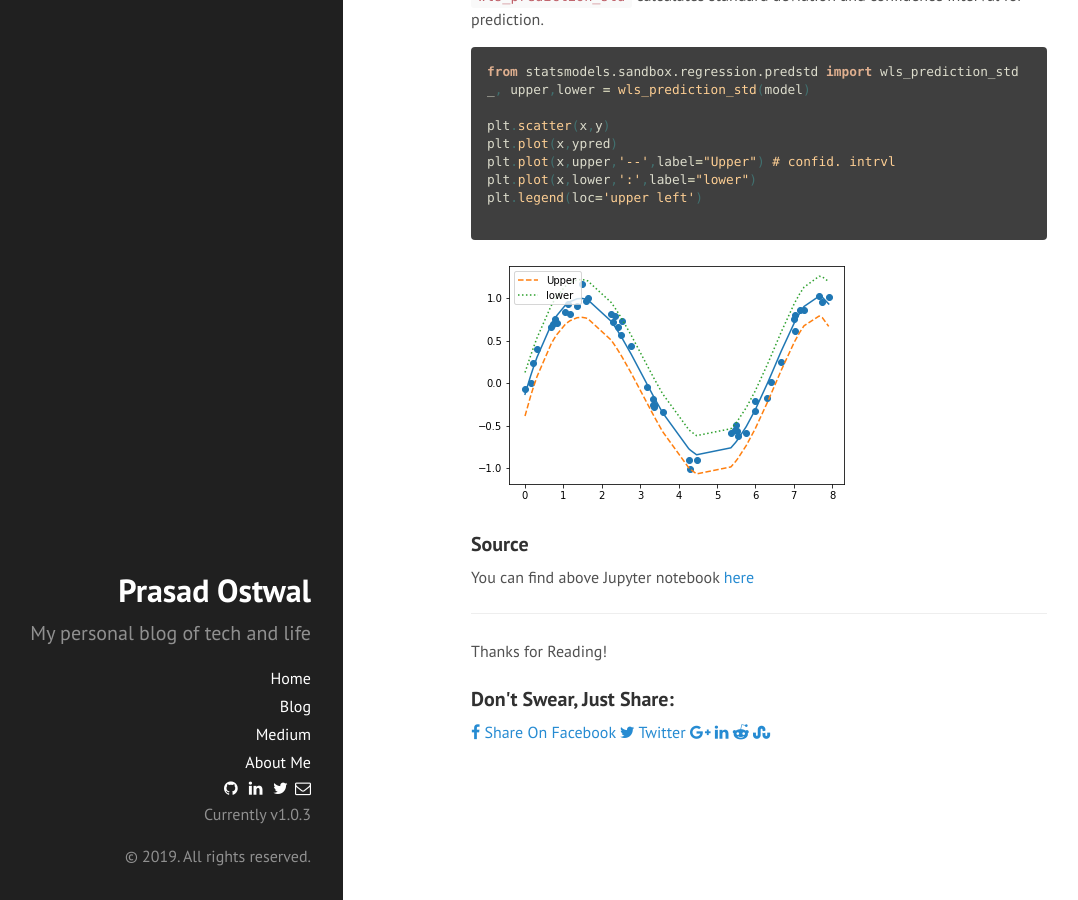
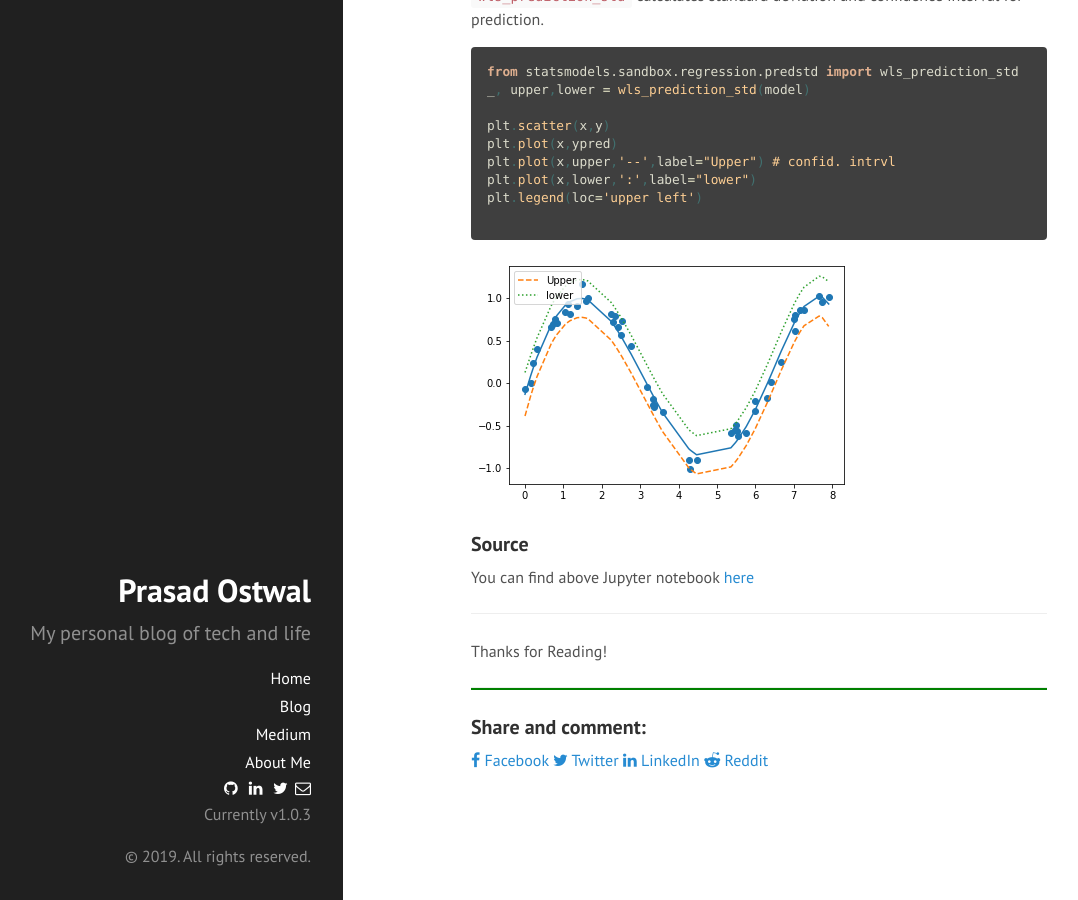
Before and after one commit to ostwalprasad/ostwalprasad.github.io, a Jekyll site: the page built from _posts/2019-01-10-Polynomial Regression using statsmodel.markdown, in a window 1280 px wide and 900 px high, scrolled down 4789 px. Shown: the whole window, without its empty margins (57-1135 px from the left). Built offline with Jekyll 4.4.1, drawn with Linux system fonts in a browser that asks for light colours; formulas are drawn with MathJax 3; comment, search, counter and statistics services are not loaded.

Commit message:
Added social buttons

```diff
--- a/_config.yml
+++ b/_config.yml
@@ -35,6 +35,7 @@ plugins:
   - jekyll-feed
   - jekyll-seo-tag
   - jekyll-sitemap
+  - jekyll-paginate
 
 
 
--- a/_includes/social-buttons.html
+++ b/_includes/social-buttons.html
@@ -1,33 +1,26 @@
 <div class="social-buttons">
+
+<hr size="6" width="100%" align="left" color="green">
 		<h3>
-			Don't Swear, Just Share:
+			Share and comment:
 		</h3>
     <a href="https://facebook.com/sharer.php?u={{ site.url }}{{ page.url }}"
     rel="nofollow" target="_blank" title="Share on Facebook" class="z-2 z-h social fb">
-    	<i class="fa fa-facebook"></i> Share On Facebook
+    	<i class="fa fa-facebook"></i> Facebook
     </a>
 
-    <a href="https://twitter.com/intent/tweet?text={{ page.title }}&url={{ site.url }}{{ page.url }}&via=bootyocean18"
+    <a href="https://twitter.com/intent/tweet?text={{ page.title }}&url={{ site.url }}{{ page.url }}"
     rel="nofollow" target="_blank" title="Share on Twitter" class="z-2 z-h social tw">
     	<i class="fa fa-twitter"></i> Twitter</a>
 
-    <a href="https://plus.google.com/share?url={{ site.url }}{{ page.url }}"
-    rel="nofollow" target="_blank" title="Share on Google+" class="z-2 z-h social gp">
-    	<i class="fa fa-google-plus"></i>
-    </a>
-
     <a href="http://www.linkedin.com/shareArticle?mini=true&url={{ site.url }}{{ page.url }}&title={{ page.title }}&summary={{ page.summary }}&source={{ site.url }}"
     rel="nofollow" target="_blank" title="Share On LinkedIn" class="z-2 z-h social li">
-    	<i class="fa fa-linkedin"></i>
+    	<i class="fa fa-linkedin"></i> LinkedIn
     </a>
 
     <a href="http://www.reddit.com/submit?url={{ site.url }}{{ page.url }}&title={{ page.title }}"
     rel="nofollow" target="_blank" title="Share On Reddit" class="z-2 z-h social rd">
-    	<i class="fa fa-reddit-alien"></i>
+    	<i class="fa fa-reddit-alien"></i> Reddit
     </a>
 
-   	<a href="http://www.stumbleupon.com/submit?url={{ site.url }}{{ page.url }}&title={{ page.title }}"
-    rel="nofollow" target="_blank" title="Stumble This Page" class="z-2 z-h social su">
-   		<i class="fa fa-stumbleupon"></i>
-   	</a>
 </div>
--- a/public/css/poole.css
+++ b/public/css/poole.css
@@ -57,7 +57,6 @@ html {
     font-size: 20px;
   }
 }
-
 body {
   color: #515151;
   background-color: #fff;
```
